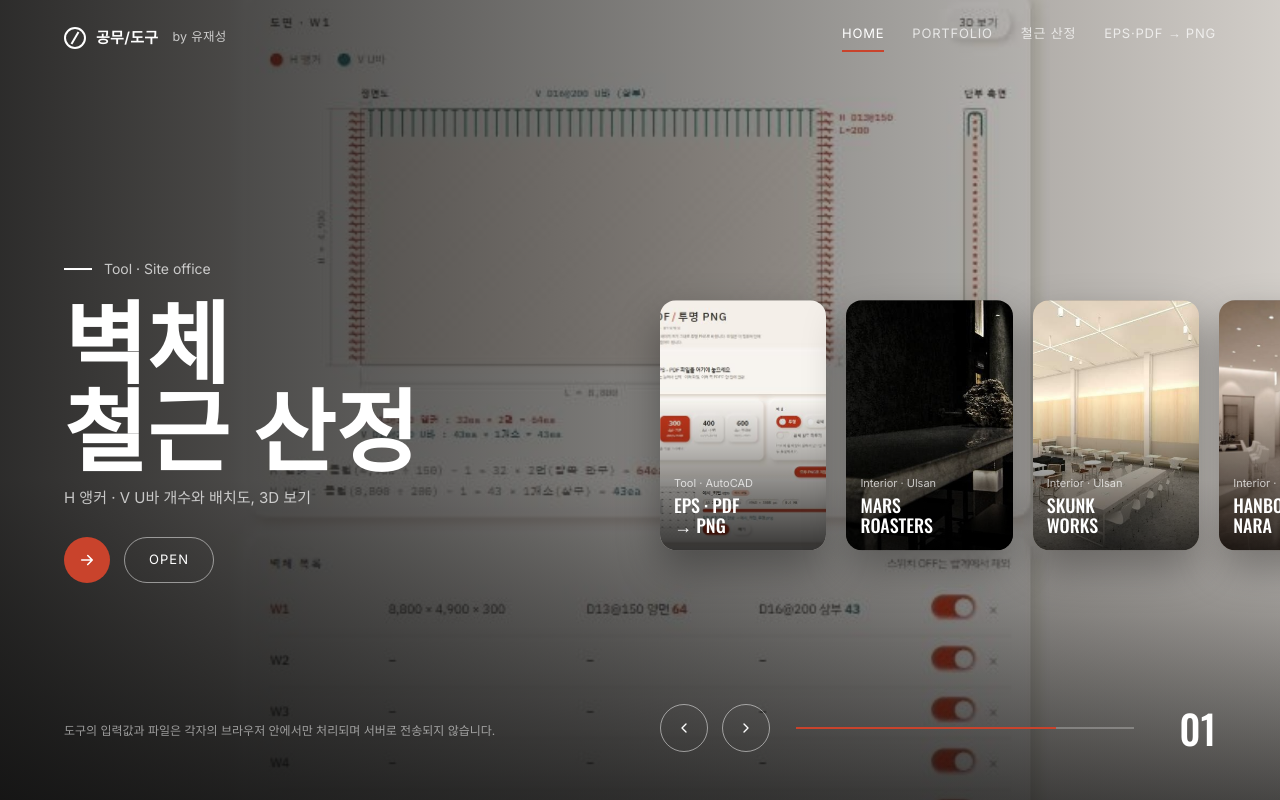
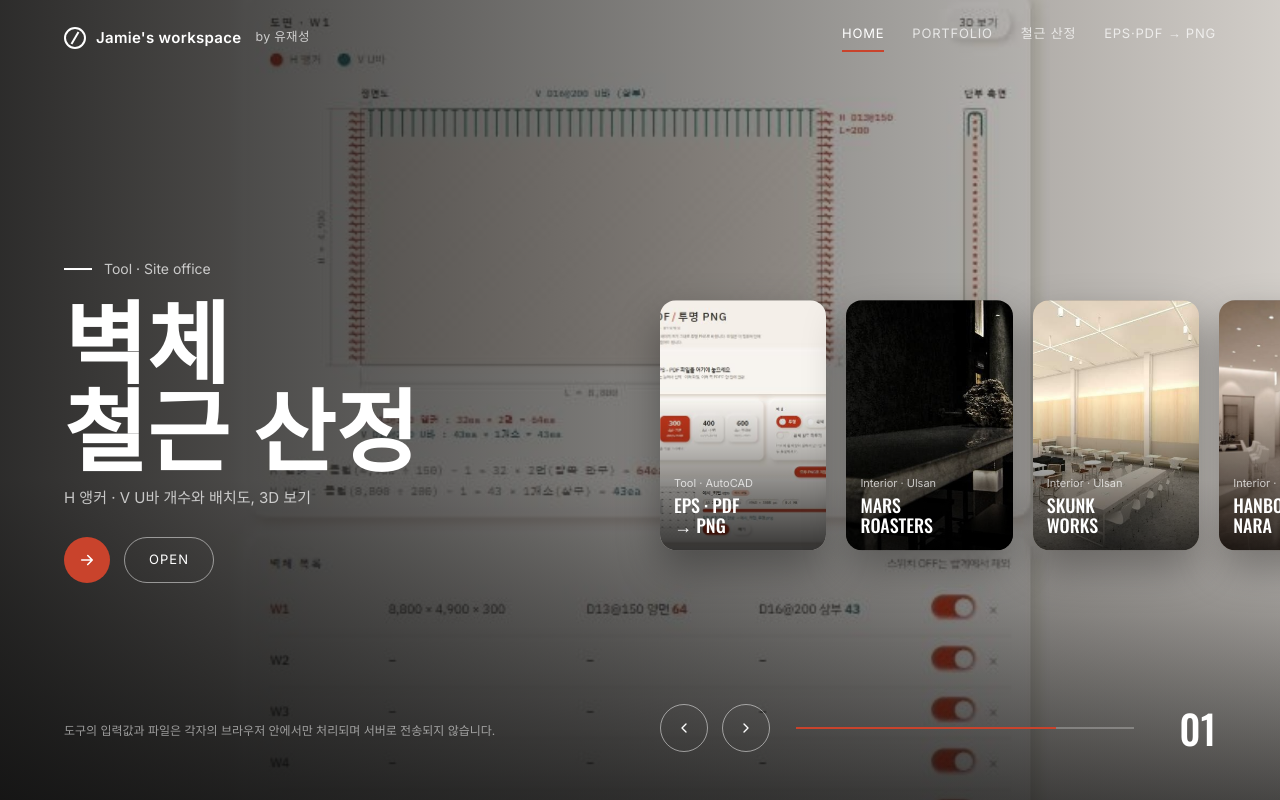
Before and after one commit to megaedu549-Jamie/Construction, a plain HTML site: page index.html in a window 1280 px wide. Drawn offline with nearby package versions, Linux system fonts and the light colour scheme.

Commit message:
Update index.html

```diff
--- a/index.html
+++ b/index.html
@@ -108,7 +108,7 @@
   <div class="shade"></div>
 
   <header class="nav">
-    <a class="logo" href="/"><i></i>공무/도구 <small>by 유재성</small></a>
+    <a class="logo" href="/"><i></i>Jamie's workspace <small>by 유재성</small></a>
     <nav class="links">
       <a class="cur" href="/">HOME</a>
       <a href="/portfolio/">PORTFOLIO</a>
```
